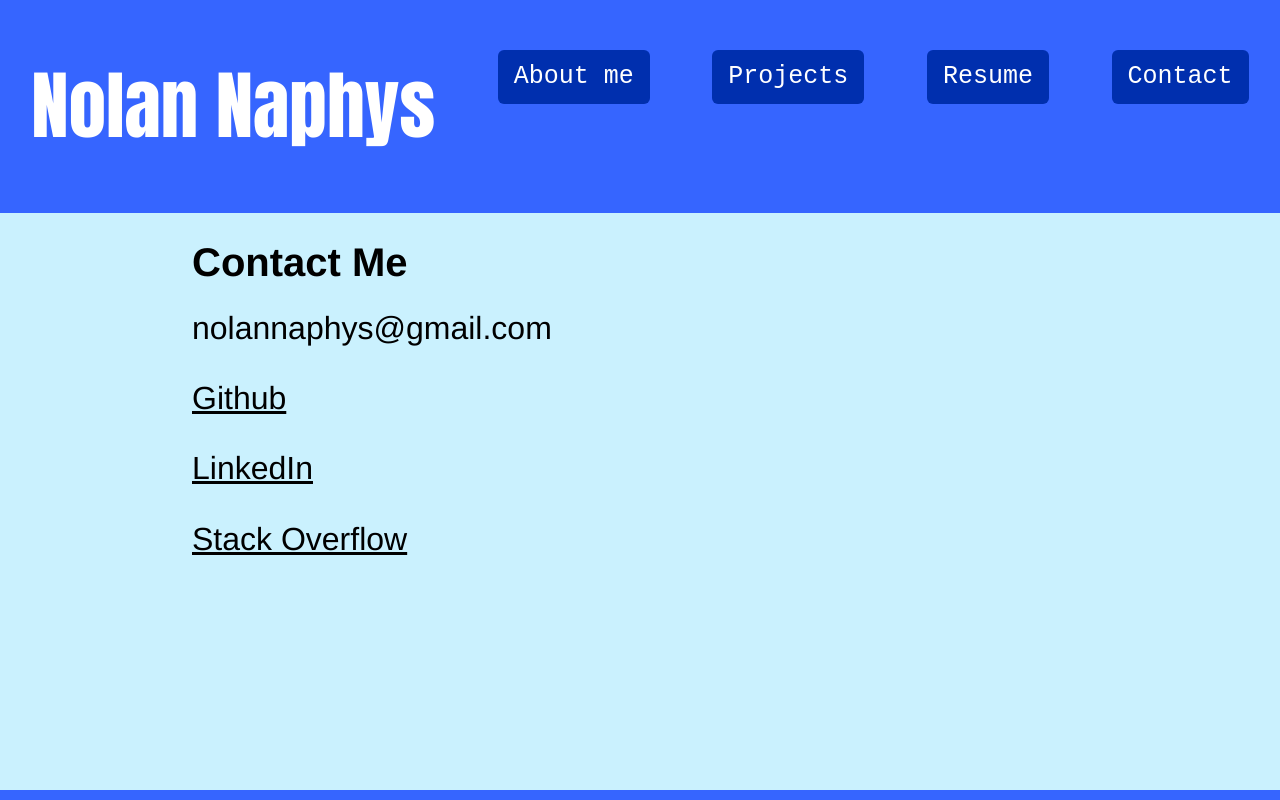
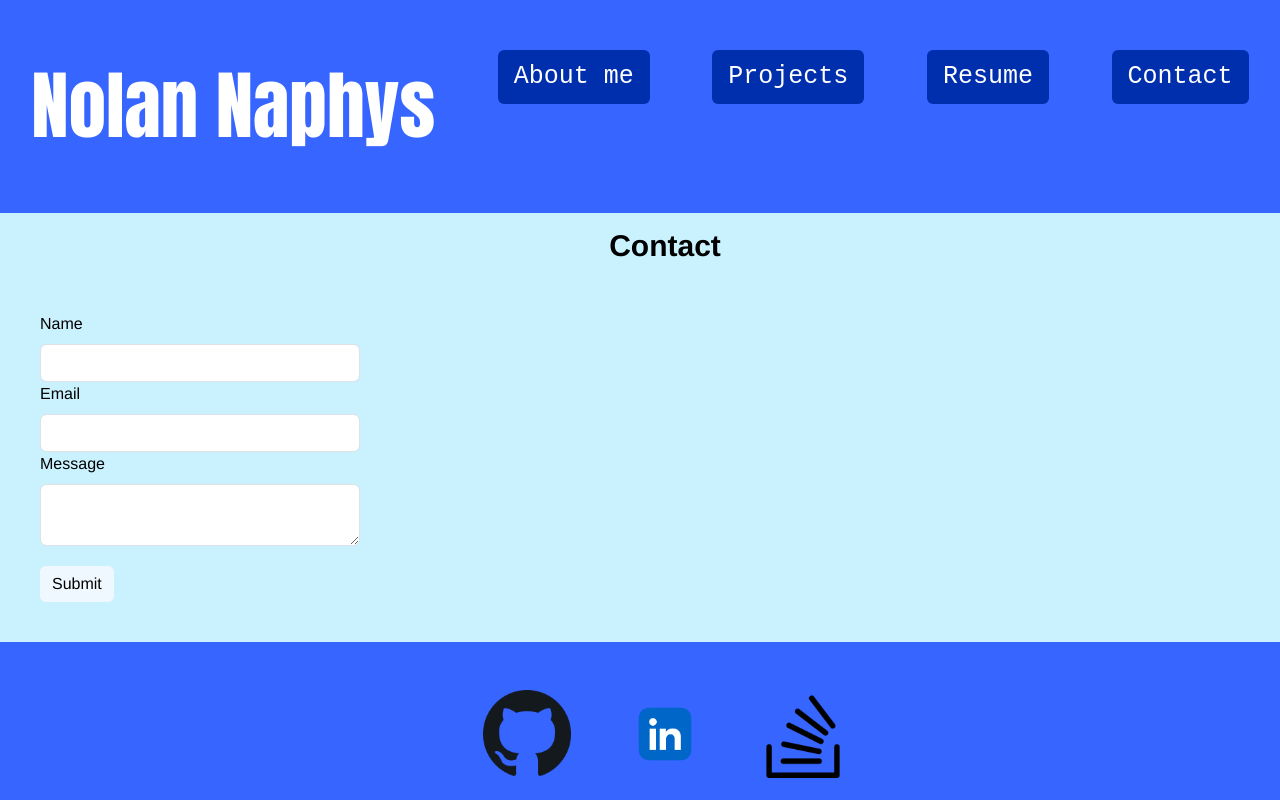
Before and after one commit to nolannaphys/react-portfolio, a React (Vite) app: page /contact in a window 1280 px wide. Shown: the top 800 px of the page. Built offline with nearby package versions, Linux system fonts and the light colour scheme.

Commit message:
updated contact

```diff
--- a/src/pages/Contact.jsx
+++ b/src/pages/Contact.jsx
@@ -1,26 +1,78 @@
 import { useState } from 'react';
-// NOTE - The line below is here for future development.
-// import { validateEmail, validateMessage, validateName } from '../utils/helpers';
+import { validateEmail, validateMessage, validateName } from '../utils/helpers';
 import './style/Contact.css'
 
-const Contact = () => {
+function Form() {
+    const [name, setName] = useState('');
+    const [email, setEmail] = useState('');
+    const [message, setMessage] = useState('');
+    const [errorMessage, setErrorMessage] = useState('');
+
+    const handleInputChange = (e) => {
+        const { target } = e;
+        const inputType = target.name;
+        const inputValue = target.value;
+
+        if (inputType === 'name') {
+            setName(inputValue);
+        } else if (inputType === 'email') {
+            setEmail(inputValue);
+        } else if (inputType === 'message') {
+            setMessage(inputValue);
+        }
+    };
+
+    const handleFormSubmit = (e) => {
+        e.preventDefault();
+
+        if (!validateName(name)) {
+            setErrorMessage('Please enter your name.');
+            return;
+        }
+        if (!validateEmail(email)) {
+            setErrorMessage('Please enter a valid email address.');
+            return;
+        }
+        if (!validateMessage(message)) {
+            setErrorMessage('Please enter a message.');
+            return;
+        }
+    };
+
     return (
-        <div class="contactDiv">
-            <h1 class="contactTitle">Contact Me</h1>
-            <h2 class="contactText">
-                <a>  nolannaphys@gmail.com</a>
-            </h2>
-            <h2 class="contactText">
-                <a href='https://github.com/nolannaphys'>Github</a>
-            </h2>
-            <h2 class="contactText">
-                <a href='https://www.linkedin.com/in/nolan-naphys-633934194/'>LinkedIn</a>
-            </h2>
-            <h2 class="contactText">
-                <a href='https://stackoverflow.com/users/22389991/nolan-naphys'>Stack Overflow</a>
-            </h2>
-            <h2 class="contactText contactBottom"></h2>
-        </div>
-    )
+        <>
+            <h3>Contact</h3>
+            <form onSubmit={handleFormSubmit}>
+                <div>
+                    <label className='form-label'>Name</label>
+                    <input className='form-control' style={{ width: '20rem' }}
+                        value={name} name='name'
+                        onChange={handleInputChange}
+                        type='text'
+                    />
+                    <label className='form-label'>Email</label>
+                    <input className='form-control' style={{ width: '20rem' }}
+                        value={email}
+                        name='email'
+                        onChange={handleInputChange}
+                        type='email'
+                    />
+                    <label className='form-label'>Message</label>
+                    <textarea className='form-control' style={{ width: '20rem' }}
+                        value={message}
+                        name='message'
+                        onChange={handleInputChange}
+                        type='text' />
+                    <button type='submit' className='btn btn-primary'>Submit</button>
+                </div>
+            </form>
+            {errorMessage && (
+                <div className='error'>
+                    <p className='error-text'>{errorMessage}</p>
+                </div>
+            )}
+        </>
+    );
 }
-export default Contact
+
+export default Form;
--- a/src/pages/style/Contact.css
+++ b/src/pages/style/Contact.css
@@ -1,51 +1,20 @@
-.contactOuterDiv {
-    display: flex;
-    flex-direction: column;
-    margin: 5vh 0;
-}
-.contactDiv {
-    margin: auto;
-}
-.contactText {
-    color: rgb(0, 0, 0);
-    margin-bottom: 1em;
-    font-family: 'helvetica neue';
-}
-.contactTitle {
-    color: rgb(0, 0, 0);
-    font-family: 'helvetica neue', helvetica, sans-serif;
-    font-weight: 600;
-    padding-top: 25px;
-    padding-bottom: 15px;
+h3 {
+    padding-left: 40px;
+    padding-top: 20px;
 }
 
-a:link, a:visited {
-    color: rgb(0, 0, 0);
-    font-family: 'Helvetica neue';
+form {
+    padding: 40px;
 }
 
-textarea {
-    height: 8em;
-    width: 50vw;
+.btn{
+    margin-top: 20px;
+    background-color: aliceblue;
+    color: black;
+    border: none;
 }
-@media (min-width: 60em) {
-    .contactOuterDiv {
-        display: flex;
-        flex-direction: row;
-        margin: 15vh 0;
-    }
-    .contactOuterDiv > * {
-        flex-basis: 70%;
-    }
-    .formComponent {
-        margin-right: 15vw;
-    }
-    .contactDiv {
-        margin-left: 15vw;
-    }
+
+.btn:hover{
+    background-color: rgb(0, 0, 0);
+    color: aliceblue;
 }
-@media (min-width: 60em) {
-    footer {
-        margin-top: 29vh;
-    }
-}
--- a/src/utils/helpers.js
+++ b/src/utils/helpers.js
@@ -1,5 +1,3 @@
-//NOTE - This file is in place for future use. Currently not being used in the project.
-
 export function validateEmail(email){
     const re = /^(([^<>()[\]\\.,;:\s@"]+(\.[^<>()[\]\\.,;:\s@"]+)*)|(".+"))@((\[[0-9]{1,3}\.[0-9]{1,3}\.[0-9]{1,3}\.[0-9]{1,3}\])|(([a-zA-Z\-0-9]+\.)+[a-zA-Z]{2,}))$/;
     return re.test(String(email).toLowerCase());
```
Also changed, not shown: 1 other file (tests, documents, lock files or other folders).
